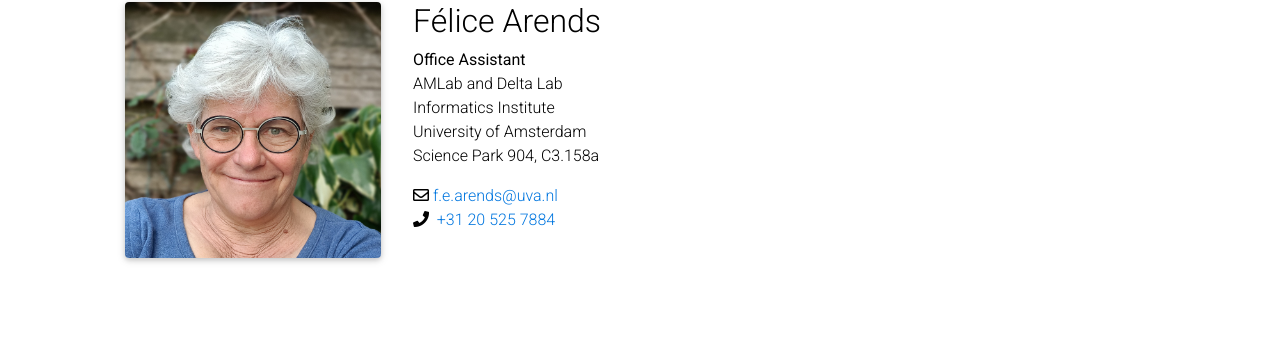
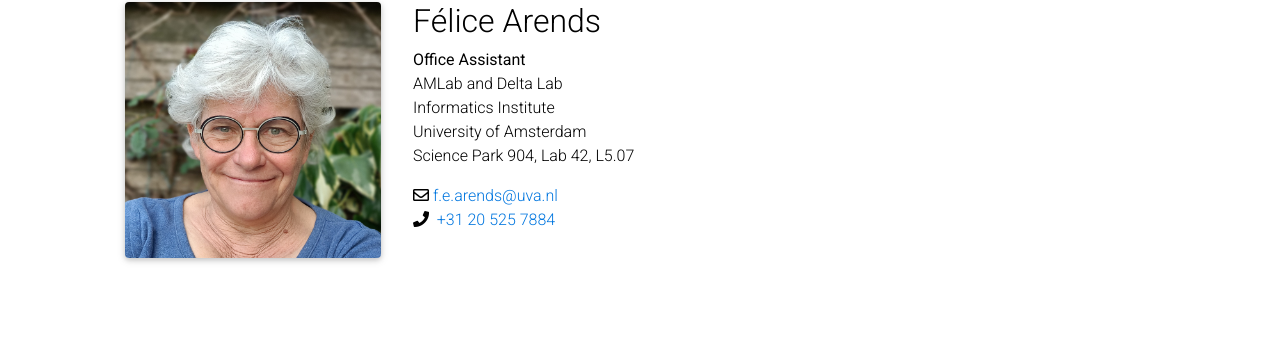
Before and after one commit to AMLab-Amsterdam/AMLab-Amsterdam.github.io, a Jekyll site: the page built from _people/FeliceArends.md, in a window 1280 px wide. Shown: the part 102-441 px from the top of the page. Built offline with Jekyll 4.4.1, drawn with Linux system fonts in a browser that asks for light colours; comment, search, counter and statistics services are not loaded; a style sheet for code colours, icons or effects is not loaded.

Commit message:
Updated Felice's office

```diff
--- a/_people/FeliceArends.md
+++ b/_people/FeliceArends.md
@@ -5,7 +5,7 @@ last_name: Arends
 role: Office Assistant
 email: f.e.arends@uva.nl
 phone: +31 20 525 7884
-office: Science Park 904, C3.158a
+office: Science Park 904, Lab 42, L5.07
 lab: AMLab and Delta Lab
 institute: Informatics Institute
 university: University of Amsterdam
```
